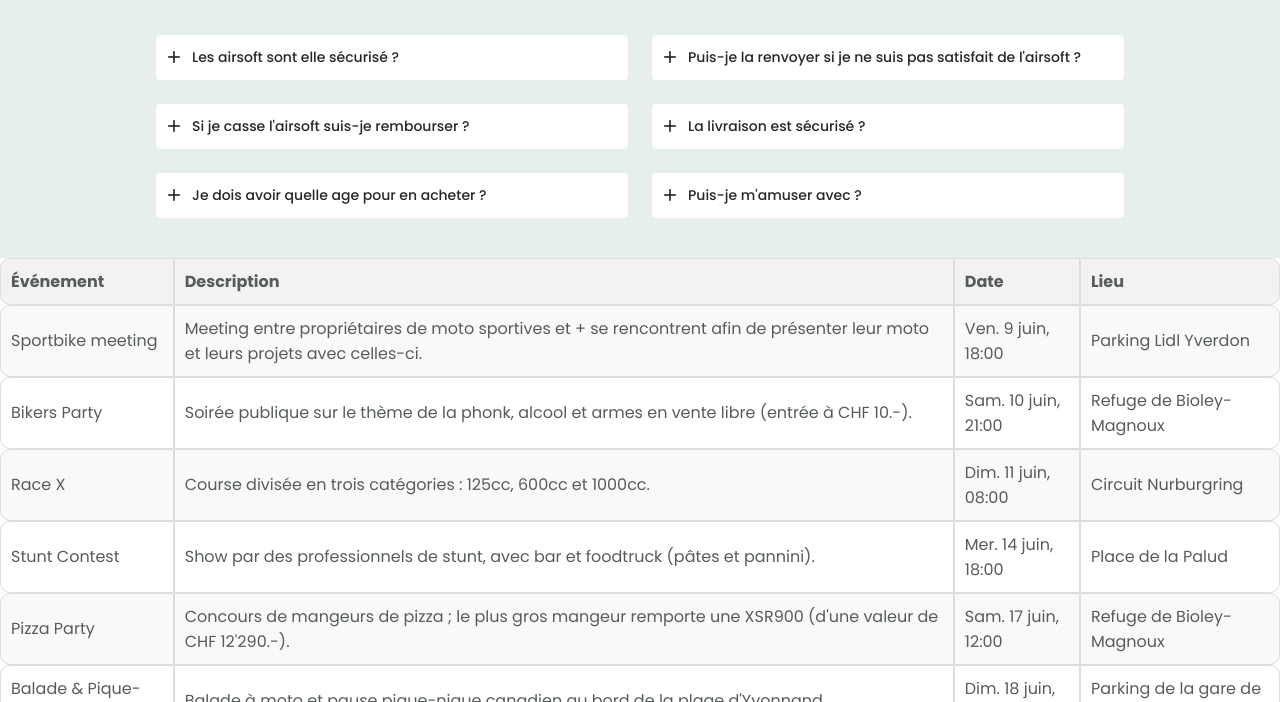
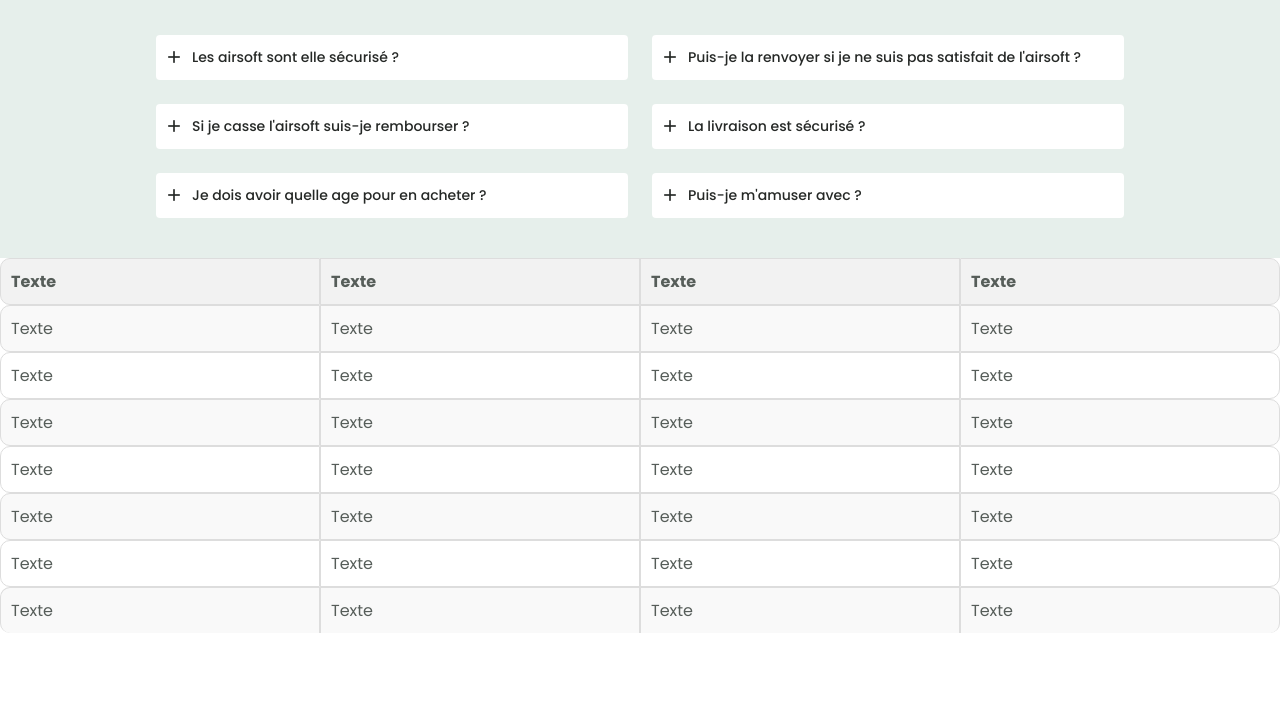
Before and after one commit to ruben4reall/Armex-Technologies, a plain HTML site: page assets/html/faqs.html in a window 1280 px wide. Shown: the part 250-952 px from the top of the page. Drawn offline with nearby package versions, Linux system fonts and the light colour scheme.

Commit message:
dernier commit

```diff
--- a/assets/html/faqs.html
+++ b/assets/html/faqs.html
@@ -166,52 +166,52 @@
 <!--==================== TABlE ====================-->
 <table>
     <tr>
-        <th>Événement</th>
-        <th>Description</th>
-        <th>Date</th>
-        <th>Lieu</th>
+        <th>Texte</th>
+        <th>Texte</th>
+        <th>Texte</th>
+        <th>Texte</th>
     </tr>
     <tr>
-      <td>Sportbike meeting</td>
-      <td>Meeting entre propriétaires de moto sportives et + se rencontrent afin de présenter leur moto et leurs projets avec celles-ci.</td>
-      <td>Ven. 9 juin, 18:00</td>
-      <td>Parking Lidl Yverdon</td>
+      <td>Texte</td>
+      <td>Texte</td>
+      <td>Texte</td>
+      <td>Texte</td>
     </tr>
     <tr>
-        <td>Bikers Party</td>
-        <td>Soirée publique sur le thème de la phonk, alcool et armes en vente libre (entrée à CHF 10.-).</td>
-        <td>Sam. 10 juin, 21:00</td>
-        <td>Refuge de Bioley-Magnoux</td>
+        <td>Texte</td>
+        <td>Texte</td>
+        <td>Texte</td>
+        <td>Texte</td>
     </tr>
     <tr>
-        <td>Race X</td>
-        <td>Course divisée en trois catégories : 125cc, 600cc et 1000cc.</td>
-        <td>Dim. 11 juin, 08:00</td>
-        <td>Circuit Nurburgring</td>
+        <td>Texte</td>
+        <td>Texte</td>
+        <td>Texte</td>
+        <td>Texte</td>
     </tr>
     <tr>
-        <td>Stunt Contest</td>
-        <td>Show par des professionnels de stunt, avec bar et foodtruck (pâtes et pannini).</td>
-        <td>Mer. 14 juin, 18:00</td>
-        <td>Place de la Palud</td>
+        <td>Texte</td>
+        <td>Texte</td>
+        <td>Texte</td>
+        <td>Texte</td>
     </tr>
     <tr>
-        <td>Pizza Party</td>
-        <td>Concours de mangeurs de pizza ; le plus gros mangeur remporte une XSR900 (d'une valeur de CHF 12'290.-).</td>
-        <td>Sam. 17 juin, 12:00</td>
-        <td>Refuge de Bioley-Magnoux</td>
+        <td>Texte</td>
+        <td>Texte</td>
+        <td>Texte</td>
+        <td>Texte</td>
     </tr>
     <tr>
-        <td>Balade & Pique-nique</td>
-        <td>Balade à moto et pause pique-nique canadien au bord de la plage d'Yvonnand.</td>
-        <td>Dim. 18 juin, 10:00</td>
-        <td>Parking de la gare de Vevey</td>
+        <td>Texte</td>
+        <td>Texte</td>
+        <td>Texte</td>
+        <td>Texte</td>
     </tr>
     <tr>
-        <td>Changement d'image</td>
-        <td>Journée de bénévolat de nettoyage d'une plage afin de montrer aux gens que les motards ne sont pas que des brutes passionnés de bruit.</td>
-        <td>Mer. 21 juin, 18:00</td>
-        <td>Plage d'Yvonnand</td>
+        <td>Texte</td>
+        <td>Texte</td>
+        <td>Texte</td>
+        <td>Texte</td>
     </tr>
 </table>
     <!--==================== FOOTER ====================-->
```
Also changed, not shown: assets/html/contact.html (+2 -2 lines).
